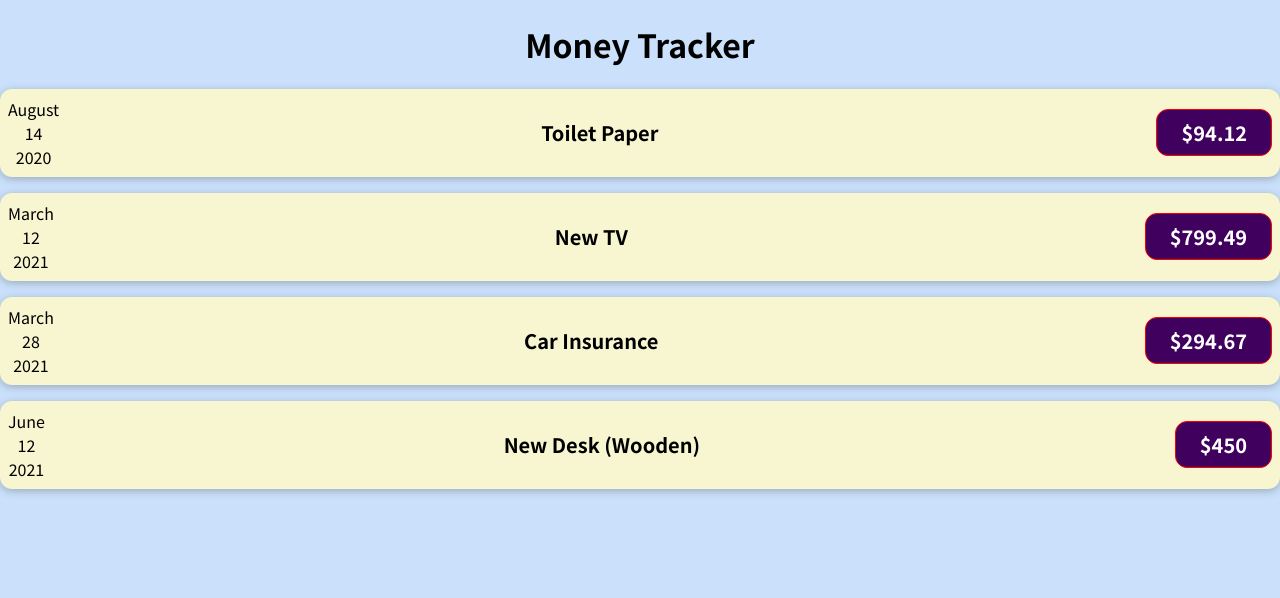
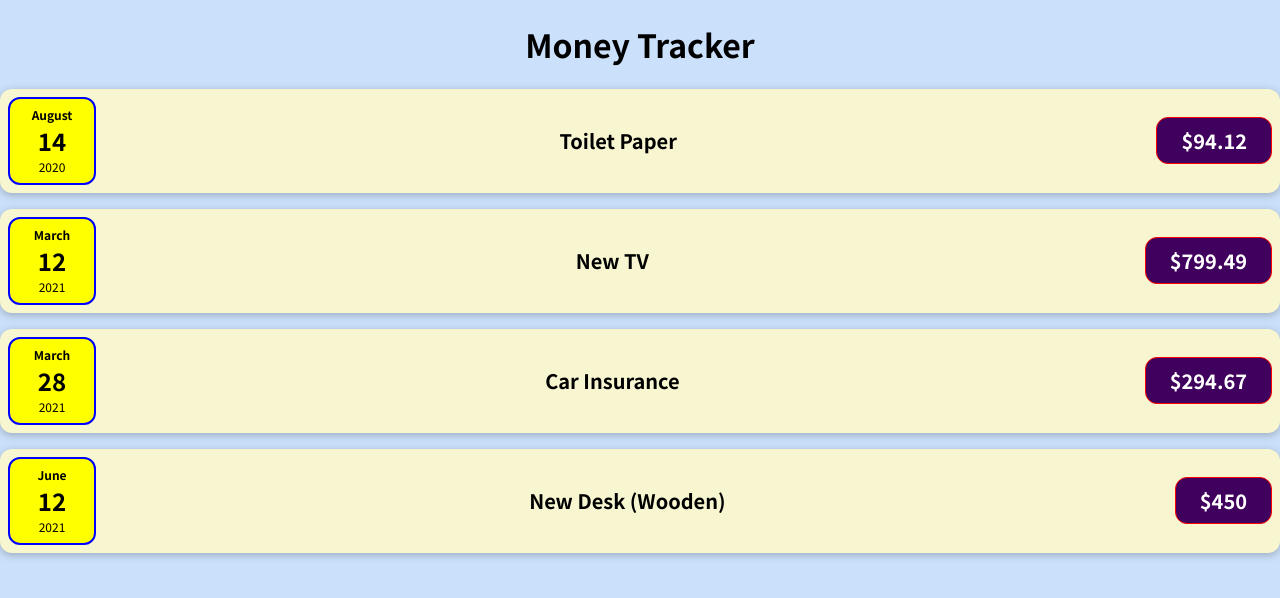
Before and after one commit to PivtoranisV/project-money-tracker, a React (Create React App) app: page / in a window 1280 px wide. Shown: the top 598 px of the page. Built offline with nearby package versions, Linux system fonts and the light colour scheme.

Commit message:
extract date into new component

```diff
--- /dev/null
+++ b/src/components/Date.css
@@ -0,0 +1,26 @@
+.date {
+    display: flex;
+    flex-direction: column;
+    width: 5.5rem;
+    height: 5.5rem;
+    border: 2px solid blue;
+    background-color: yellow;
+    color: black;
+    border-radius: 12px;
+    align-items: center;
+    justify-content: center;
+}
+
+.date__month {
+    font-size: 0.75rem;
+    font-weight: bold;
+}
+
+.date__year {
+    font-size: 0.75rem;
+}
+
+.date__day {
+    font-size: 1.5rem;
+    font-weight: bold;
+}
--- /dev/null
+++ b/src/components/Date.js
@@ -0,0 +1,24 @@
+import React from 'react';
+import './Date.css';
+
+const Date = (props) => {
+  const year = props.date.toLocaleString('en-GB', {
+    year: 'numeric',
+  });
+  const month = props.date.toLocaleString('en-GB', {
+    month: 'long',
+  });
+  const day = props.date.toLocaleString('en-GB', {
+    day: 'numeric',
+  });
+
+  return (
+    <div className="date">
+      <div className="date__month">{month}</div>
+      <div className="date__day">{day}</div>
+      <div className="date__year">{year}</div>
+    </div>
+  );
+};
+
+export default Date;
--- a/src/components/ExpenseItem.js
+++ b/src/components/ExpenseItem.js
@@ -1,24 +1,11 @@
 import React from 'react';
+import Date from './Date';
 import './ExpenseItem.css';
 
 const ExpenseItem = (props) => {
-  const year = props.date.toLocaleString('en-GB', {
-    year: 'numeric',
-  });
-  const month = props.date.toLocaleString('en-GB', {
-    month: 'long',
-  });
-  const day = props.date.toLocaleString('en-GB', {
-    day: 'numeric',
-  });
-
   return (
     <div className="expense-item">
-      <div>
-        <div>{month}</div>
-        <div>{day}</div>
-        <div>{year}</div>
-      </div>
+      <Date date={props.date} />
       <div className="expense-item__description">
         <h2>{props.title}</h2>
         <div className="expense-item__price">${props.amount}</div>
```
